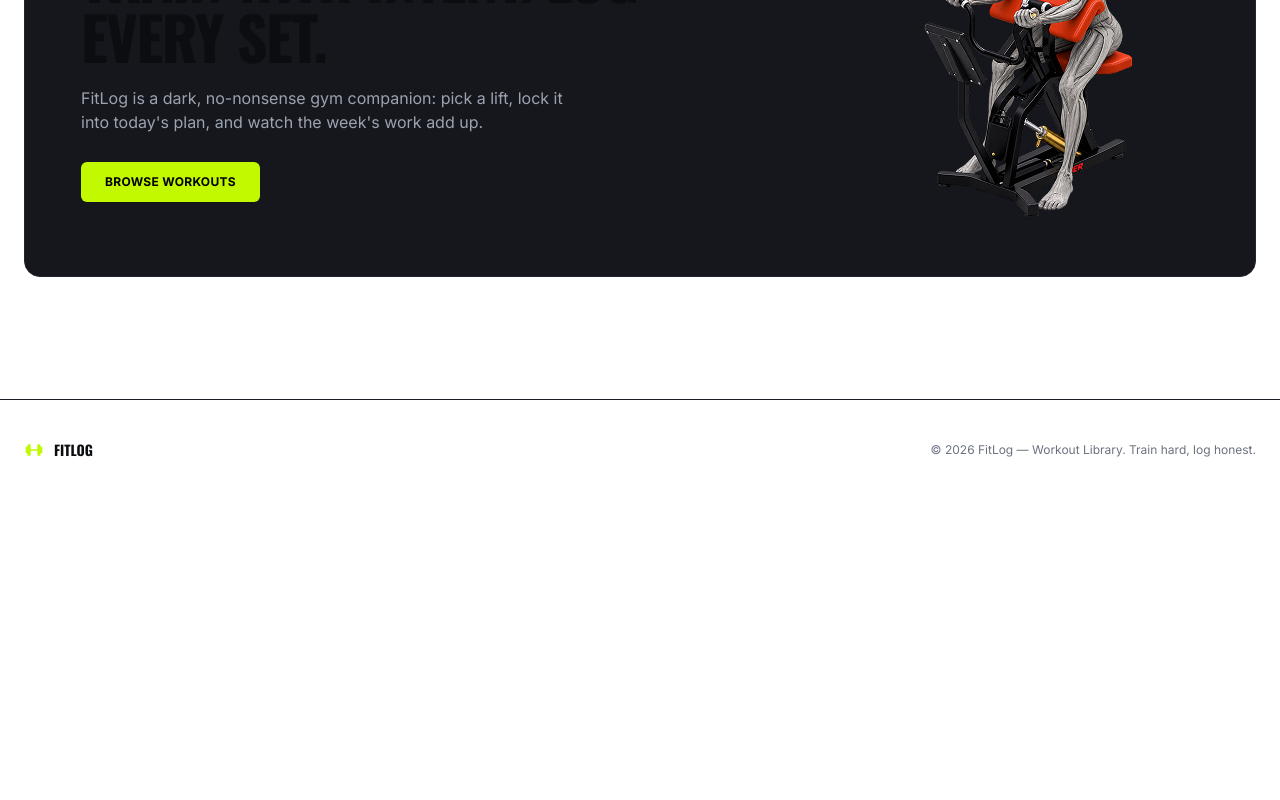
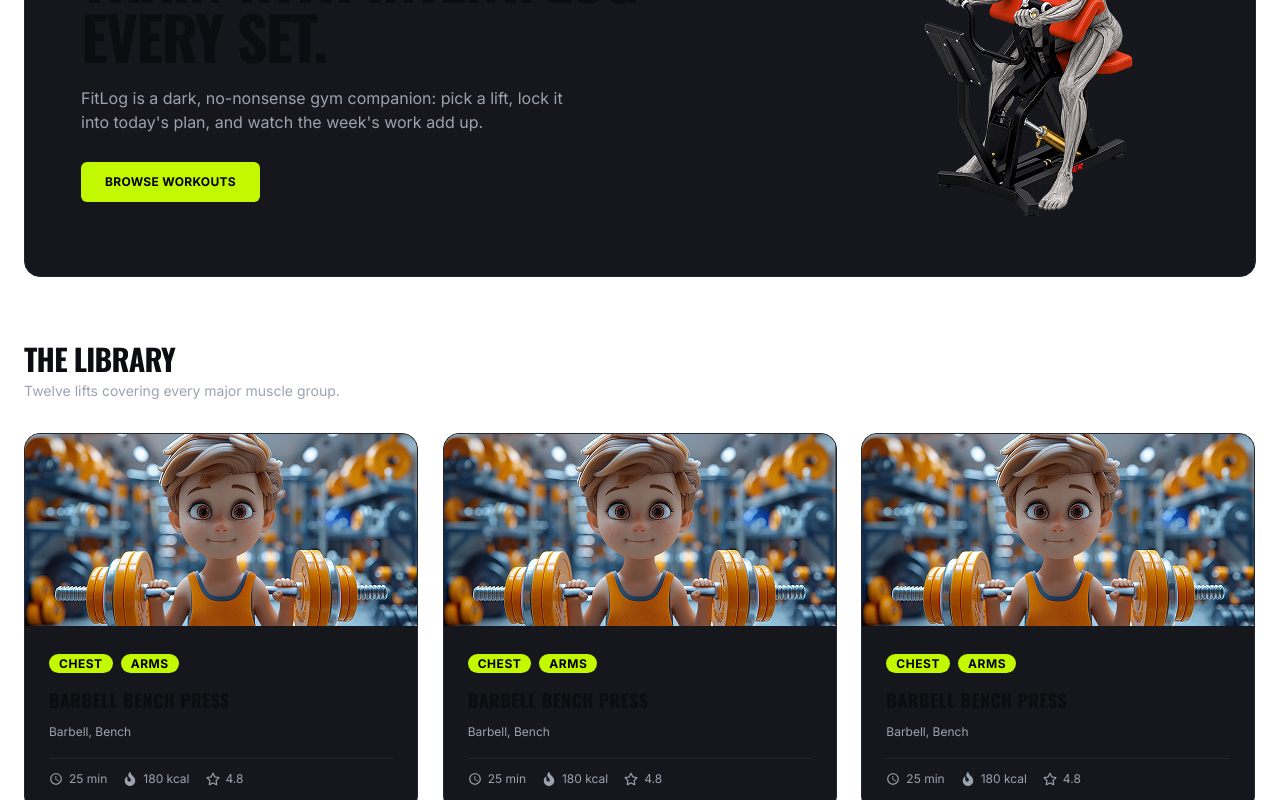
Before and after one commit to NazmulHossain2905/fit-log, a Next.js app: page / in a window 1280 px wide. Shown: the part 300-1100 px from the top of the page. Before the commit the page ends 800 px from the top, so only its background shows below. Built offline with nearby package versions, Linux system fonts and the light colour scheme.

Commit message:
feat(gym): GymLibraries design complete

```diff
--- a/package.json
+++ b/package.json
@@ -11,7 +11,8 @@
   "dependencies": {
     "next": "16.3.6",
     "react": "19.2.8",
-    "react-dom": "19.2.8"
+    "react-dom": "19.2.8",
+    "react-icons": "^5.7.0"
   },
   "devDependencies": {
     "@tailwindcss/postcss": "^4",
--- a/src/app/page.tsx
+++ b/src/app/page.tsx
@@ -1,9 +1,11 @@
+import GymLibraries from "@/components/home/GymLibraries";
 import Hero from "@/components/home/Hero";
 
 export default function Home() {
   return (
     <>
       <Hero />
+      <GymLibraries />
     </>
   );
 }
--- a/src/components/Navbar.tsx
+++ b/src/components/Navbar.tsx
@@ -18,7 +18,7 @@ export default function Navbar() {
   const pathname = usePathname();
 
   return (
-    <nav className="bg-background/20 sticky top-0 border-b border-b-[#1C1F26] backdrop-blur-2xl">
+    <nav className="bg-background/70 sticky top-0 z-10 border-b border-b-[#1C1F26] backdrop-blur-2xl">
       <div className="container mx-auto flex h-20 items-center justify-between px-6">
         <Link href={"/"} className="flex items-center gap-2.5">
           <Image src={"/assets/logo.png"} width={28} height={28} alt="Logo" />
@@ -30,7 +30,7 @@ export default function Navbar() {
             <li key={link.href}>
               <Link
                 href={link.href}
-                className={`rounded-full ${pathname === link.href ? "bg-[#1A2312] font-semibold text-[#C2F800]" : "font-medium text-[#9CA3AF]"} px-4 py-1.5 text-xs`}
+                className={`rounded-full ${pathname === link.href ? "text-primary bg-[#1A2312] font-semibold" : "font-medium text-[#9CA3AF]"} px-4 py-1.5 text-xs`}
               >
                 {link.label}
               </Link>
@@ -41,7 +41,7 @@ export default function Navbar() {
         <div className="flex gap-6">
           <div className="flex items-center gap-2">
             <span className="text-xs font-medium text-[#D1D5DB]">Plan</span>
-            <span className="flex h-5 min-w-5 items-center justify-center rounded-full bg-[#C2F800] px-1.25 text-xs font-bold text-black">
+            <span className="bg-primary flex h-5 min-w-5 items-center justify-center rounded-full px-1.25 text-xs font-bold text-black">
               0
             </span>
           </div>
--- /dev/null
+++ b/src/components/home/GymCard.tsx
@@ -0,0 +1,49 @@
+import Image from "next/image";
+import { FaFire, FaRegStar } from "react-icons/fa";
+import { MdOutlineAccessTime } from "react-icons/md";
+
+export default function GymCard() {
+  return (
+    <div className="group hover:border-primary/40 w-fit cursor-pointer overflow-hidden rounded-2xl border border-[#222630] bg-[#15171D] transition-colors">
+      <div className="h-48 overflow-hidden">
+        <Image
+          className="h-full object-cover object-center transition-transform group-hover:scale-105"
+          src={"/assets/Overhead-Press.png"}
+          width={392}
+          height={192}
+          alt="Barbell Bench Press"
+        />
+      </div>
+
+      <div className="p-6">
+        <div className="space-x-2">
+          <span className="bg-primary rounded-full px-2.5 py-0.5 text-xs font-bold tracking-[0.55px] text-black">
+            CHEST
+          </span>
+          <span className="bg-primary rounded-full px-2.5 py-0.5 text-xs font-bold tracking-[0.55px] text-black">
+            ARMS
+          </span>
+        </div>
+
+        <div className="mt-3 mb-4 space-y-1">
+          <h3 className="font-oswald text-lg font-bold tracking-[0.45px]">
+            BARBELL BENCH PRESS
+          </h3>
+          <span className="text-xs text-[#9CA3AF]">Barbell, Bench</span>
+        </div>
+
+        <div className="flex gap-4 border-t border-t-[#20242E] pt-3">
+          <span className="flex items-center gap-1.5 text-xs text-[#9CA3AF]">
+            <MdOutlineAccessTime className="text-sm" /> 25 min
+          </span>
+          <span className="flex items-center gap-1.5 text-xs text-[#9CA3AF]">
+            <FaFire className="text-sm" /> 180 kcal
+          </span>
+          <span className="flex items-center gap-1.5 text-xs text-[#9CA3AF]">
+            <FaRegStar className="text-sm" /> 4.8
+          </span>
+        </div>
+      </div>
+    </div>
+  );
+}
--- /dev/null
+++ b/src/components/home/GymLibraries.tsx
@@ -0,0 +1,24 @@
+import GymCard from "./GymCard";
+
+export default function GymLibraries() {
+  return (
+    <section className="container mx-auto mt-16 space-y-8 px-6">
+      <div className="space-y-1">
+        <h2 className="font-oswald text-3xl font-bold tracking-[-0.75px]">
+          THE LIBRARY
+        </h2>
+        <p className="text-sm text-[#9CA3AF]">
+          Twelve lifts covering every major muscle group.
+        </p>
+      </div>
+
+      <div className="grid grid-cols-3 gap-6">
+        {Array.from({ length: 12 })
+          .fill(null)
+          .map((_, i) => (
+            <GymCard key={i} />
+          ))}
+      </div>
+    </section>
+  );
+}
--- a/src/components/home/Hero.tsx
+++ b/src/components/home/Hero.tsx
@@ -2,7 +2,8 @@ import Image from "next/image";
 
 export default function Hero() {
   return (
-    <header className="mx-6 mt-12 flex items-center justify-between rounded-2xl border border-[#222630] bg-[#15171D] p-14">
+    <header className="container mx-auto px-6">
+      <div className="mt-12 flex items-center justify-between rounded-2xl border border-[#222630] bg-[#15171D] p-14">
         <div className="max-w-140 space-y-5">
           <span className="text-primary inline-block text-xs font-bold tracking-[1.1px]">
             WORKOUT LIBRARY
@@ -11,11 +12,11 @@ export default function Hero() {
             TRAIN WITH INTENT. LOG EVERY SET.
           </h1>
           <p className="max-w-lg text-[#9CA3AF]">
-          FitLog is a dark, no-nonsense gym companion: pick a lift, lock it into
-          today&apos;s plan, and watch the week&apos;s work add up.
+            FitLog is a dark, no-nonsense gym companion: pick a lift, lock it
+            into today&apos;s plan, and watch the week&apos;s work add up.
           </p>
 
-        <button className="bg-primary mt-2 cursor-pointer rounded-md px-6 py-3 text-xs font-bold tracking-[0.3px] text-black shadow-[0_1px_2px_0_rgba(0,0,0,0.05)]">
+          <button className="bg-primary mt-2 cursor-pointer rounded-md px-6 py-3 text-xs font-bold tracking-[0.3px] text-black shadow-[0_1px_2px_0_rgba(0,0,0,0.05)] transition-transform hover:scale-105">
             BROWSE WORKOUTS
           </button>
         </div>
@@ -28,6 +29,7 @@ export default function Hero() {
             alt="Banner Image"
           />
         </div>
+      </div>
     </header>
   );
 }
```
Also changed, not shown: public/assets/Overhead-Press.png (added), 1 other file (tests, documents, lock files or other folders). Lines whose indentation alone changed are shown as unchanged.
